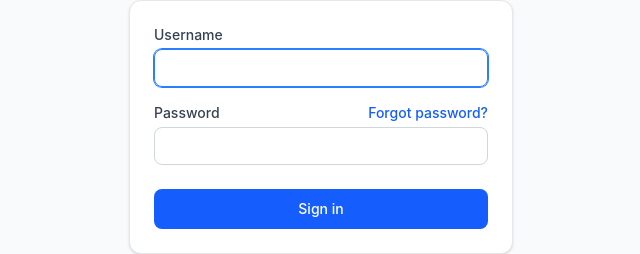
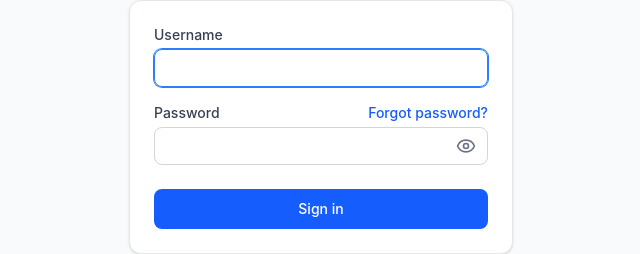
Before and after one commit to viveknhc/mess_managment_system, a React (Vite) app in the folder frontend/: page /login in a window 1280 px wide. Shown: the part 317-571 px from the top of the page, without its empty margins (319-959 px from the left). Built offline with nearby package versions, Linux system fonts and the light colour scheme; no server answers.

Commit message:
feat(auth): add show/hide password functionality in login form

```diff
--- a/frontend/src/features/auth/LoginPage.tsx
+++ b/frontend/src/features/auth/LoginPage.tsx
@@ -5,6 +5,7 @@ import { useAuthStore } from '../../store/authStore'
 export function LoginPage() {
   const [username, setUsername] = useState('')
   const [password, setPassword] = useState('')
+  const [showPassword, setShowPassword] = useState(false)
   const [error, setError] = useState('')
   const [loading, setLoading] = useState(false)
   const login = useAuthStore((s) => s.login)
@@ -63,14 +64,39 @@ export function LoginPage() {
                 Forgot password?
               </Link>
             </div>
+            <div className="relative">
               <input
                 id="password"
-              type="password"
+                type={showPassword ? 'text' : 'password'}
                 value={password}
                 onChange={(e) => setPassword(e.target.value)}
                 required
-              className="w-full rounded-lg border border-gray-300 px-3 py-2 text-sm focus:border-blue-500 focus:ring-1 focus:ring-blue-500 focus:outline-none"
+                autoComplete="current-password"
+                className="w-full rounded-lg border border-gray-300 py-2 pr-10 pl-3 text-sm focus:border-blue-500 focus:ring-1 focus:ring-blue-500 focus:outline-none"
               />
+              <button
+                type="button"
+                onClick={() => setShowPassword((v) => !v)}
+                aria-label={showPassword ? 'Hide password' : 'Show password'}
+                aria-pressed={showPassword}
+                aria-controls="password"
+                className="absolute inset-y-0 right-0 flex items-center px-3 text-gray-500 hover:text-gray-700 focus:text-gray-700 focus:outline-none"
+              >
+                {showPassword ? (
+                  <svg className="h-5 w-5" viewBox="0 0 24 24" fill="none" stroke="currentColor" strokeWidth="2" strokeLinecap="round" strokeLinejoin="round" aria-hidden="true">
+                    <path d="M10.733 5.076a10.744 10.744 0 0 1 11.205 6.575 1 1 0 0 1 0 .696 10.747 10.747 0 0 1-1.444 2.49" />
+                    <path d="M14.084 14.158a3 3 0 0 1-4.242-4.242" />
+                    <path d="M17.479 17.499a10.75 10.75 0 0 1-15.417-5.151 1 1 0 0 1 0-.696 10.75 10.75 0 0 1 4.446-5.143" />
+                    <path d="m2 2 20 20" />
+                  </svg>
+                ) : (
+                  <svg className="h-5 w-5" viewBox="0 0 24 24" fill="none" stroke="currentColor" strokeWidth="2" strokeLinecap="round" strokeLinejoin="round" aria-hidden="true">
+                    <path d="M2.062 12.348a1 1 0 0 1 0-.696 10.75 10.75 0 0 1 19.876 0 1 1 0 0 1 0 .696 10.75 10.75 0 0 1-19.876 0" />
+                    <circle cx="12" cy="12" r="3" />
+                  </svg>
+                )}
+              </button>
+            </div>
           </div>
 
           <button
```
Lines whose indentation alone changed are shown as unchanged.
